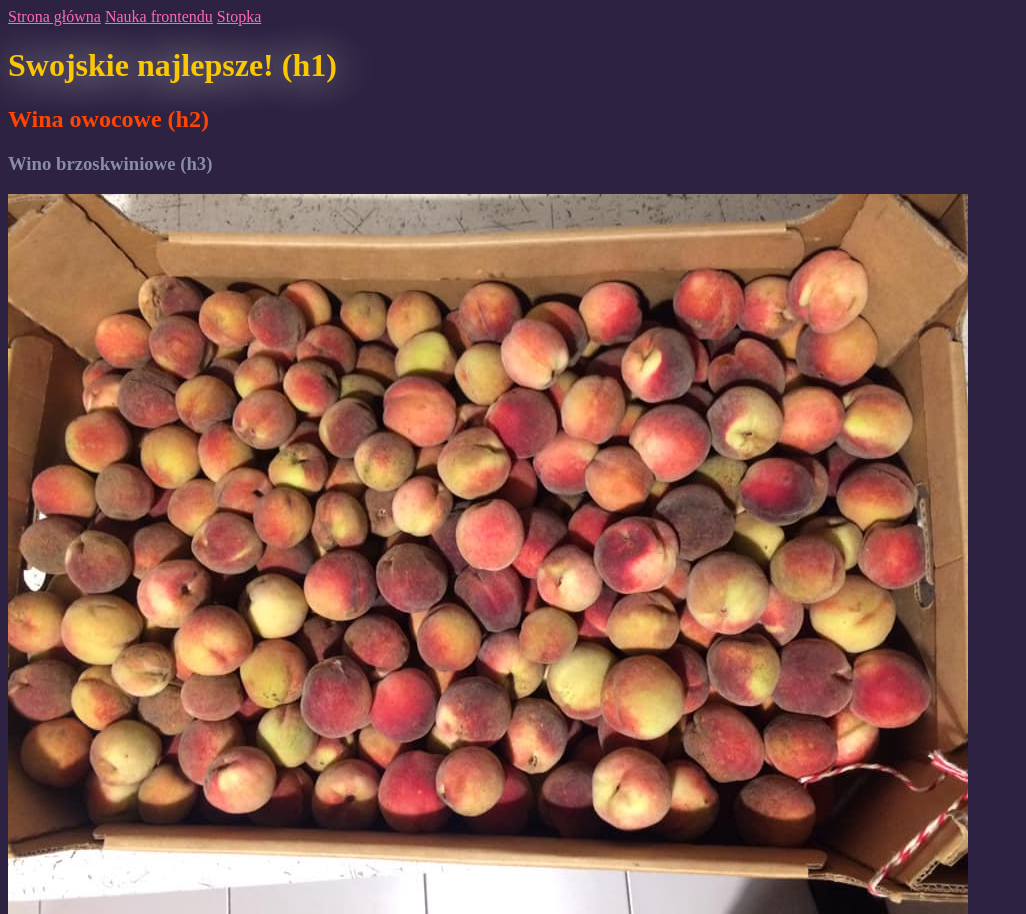
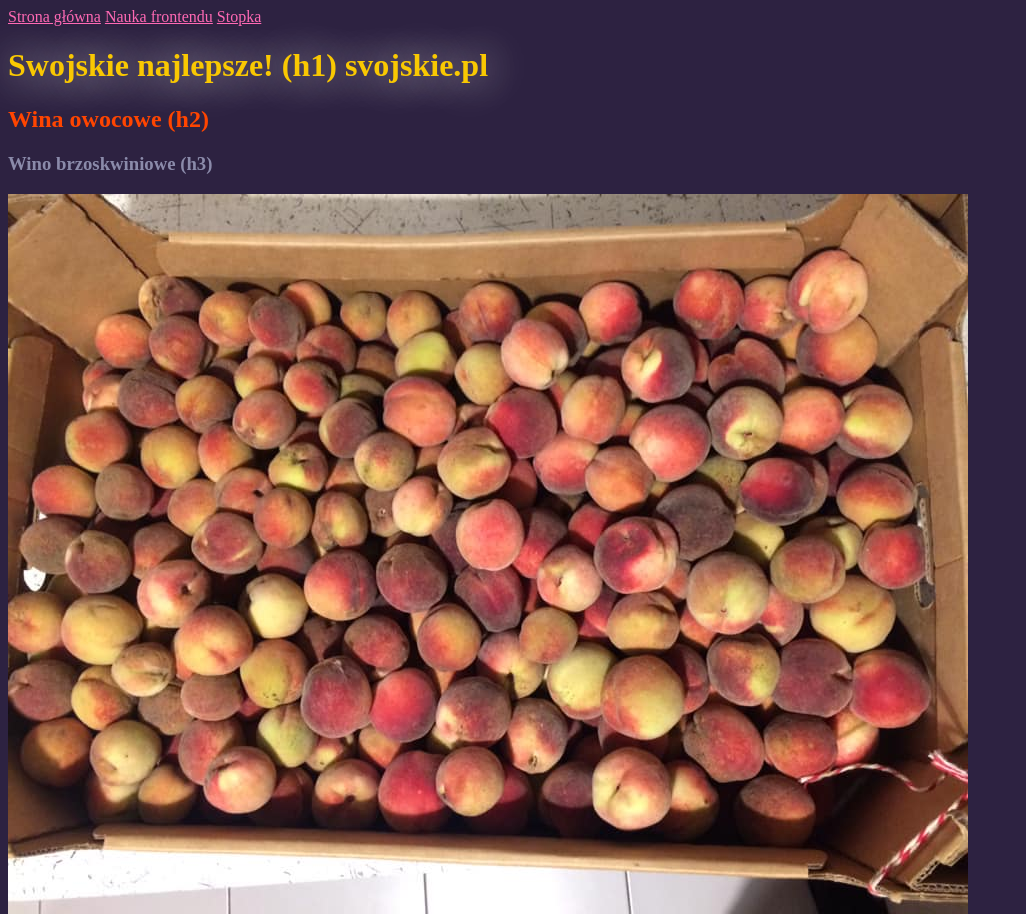
Before and after one commit to wtf-vize/homepage, a plain HTML site: page index.html in a window 1280 px wide. Shown: the top 914 px of the page, without its empty margins (0-1026 px from the left). Drawn offline with Linux system fonts and the light colour scheme.

```diff
--- a/index.html
+++ b/index.html
@@ -18,7 +18,7 @@
     </header>
     <main>
         <header>
-            <h1>Swojskie najlepsze! (h1)</h1>
+            <h1>Swojskie najlepsze! (h1) svojskie.pl</h1>
         </header>
         <section>
             <h2 class="naglowek-h2">Wina owocowe (h2)</h2>
```
